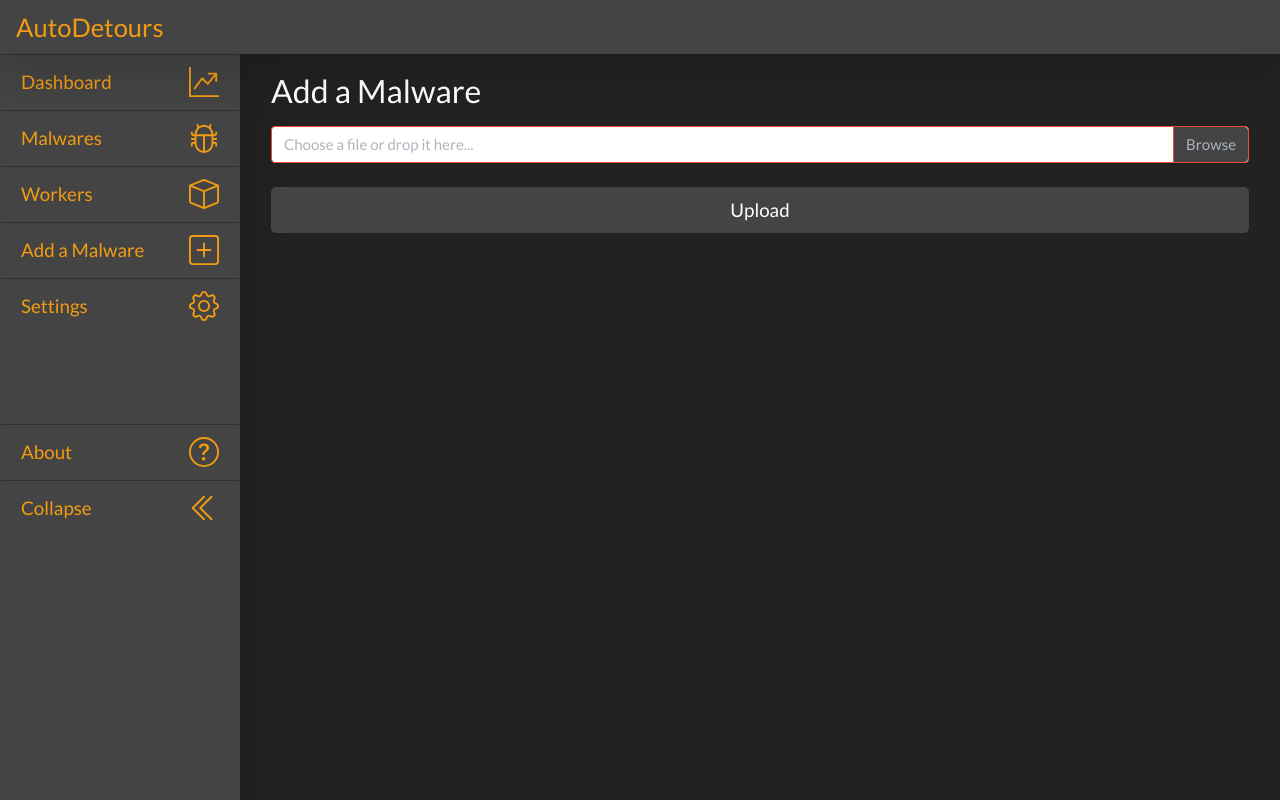
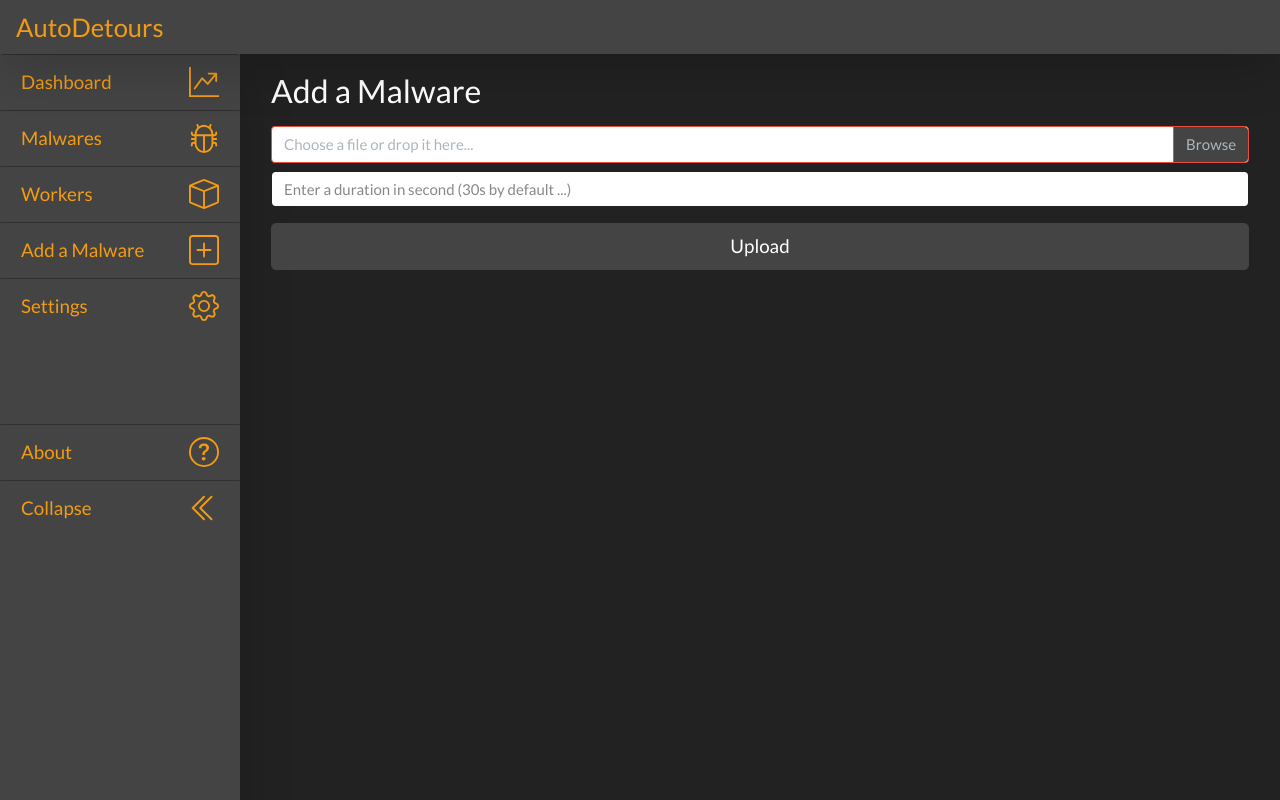
Before and after one commit to kn0wl3dge/AutoDetours, a Nuxt app in the folder frontend/: page /malwares/add in a window 1280 px wide. Built offline with nearby package versions, Linux system fonts and the light colour scheme.

Commit message:
add time setup and display (first edition modifications will of course occur)

```diff
--- a/frontend/components/malwares/MalwareTable.vue
+++ b/frontend/components/malwares/MalwareTable.vue
@@ -4,6 +4,10 @@
       <b-button size="sm" class="mr-2" @click="row.toggleDetails">
         {{ row.detailsShowing ? 'Hide' : 'Show' }} Details
       </b-button>
+    </template>
+
+    <template #cell(time)="row">
+      {{ row.item.time }}
     </template>
 
     <template #cell(state)="row">
@@ -73,7 +77,7 @@ export default {
   },
   data () {
     return {
-      fields: ['sha256', 'state', { key: 'date', label: 'Upload Date' }, 'show_details'],
+      fields: ['sha256', {key: 'time', label: 'analysis time'}, 'state', { key: 'date', label: 'Upload Date' }, 'show_details'],
       stateString: {
         ANALYZING: 'Analyzing',
         ANALYZED: 'Analyzed',
--- a/frontend/components/malwares/UploadForm.vue
+++ b/frontend/components/malwares/UploadForm.vue
@@ -8,6 +8,11 @@
       drop-placeholder="Drop file here..."
       class="mb-2 mt-2"
       multiple
+    />
+    <b-form-input
+      v-model="time"
+      type: number
+      placeholder="Enter a duration in second (30s by default ...)"
     />
     <b-progress
       v-if="uploadPercentage !== 0 && uploadPercentage !== 100"
@@ -28,6 +33,7 @@ export default {
   data () {
     return {
       files: null,
+      time: null,
       uploadPercentage: 0
     }
   },
@@ -37,6 +43,12 @@ export default {
         console.log(this.files[file])
         const formData = new FormData()
         formData.append('file', this.files[file])
+        if (this.time) {
+          formData.append('time', this.time)
+        }
+        else {
+          formData.append('time', 30)
+        }
         this.$api.malware.create(
           formData,
           {
@@ -48,7 +60,7 @@ export default {
           .then((resp) => {
             this.notification(
               'Success',
-              `The sample ${resp.sha256} has been uploaded.`,
+              `The sample ${resp.sha256} has been uploaded with a time of ${resp.time}s.`,
               'success'
             )
           })
```
